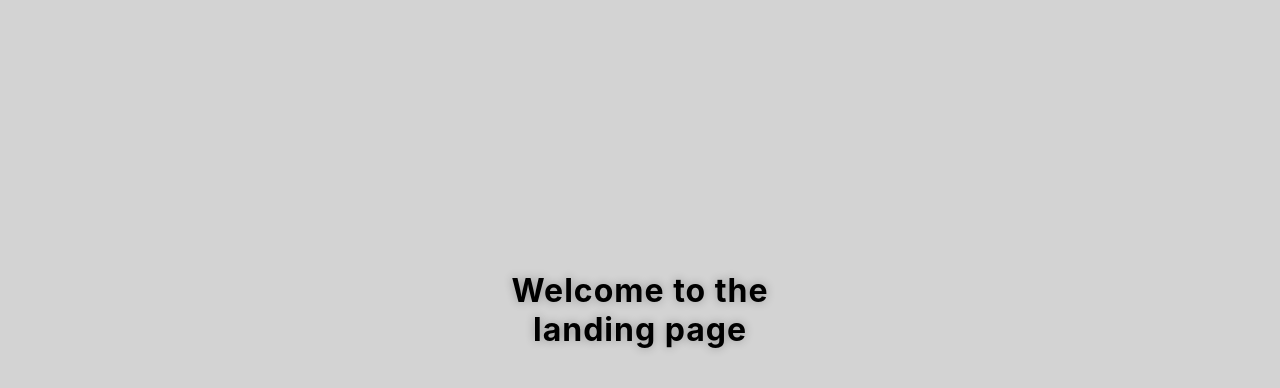
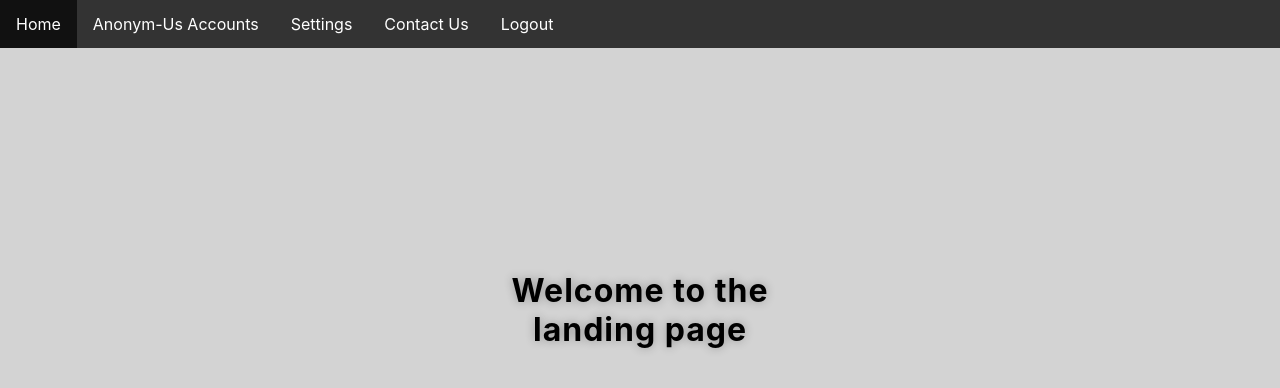
Before and after one commit to dyl77/Anonym-us, a React (Create React App) app in the folder electron-ui/: page /landing in a window 1280 px wide. Shown: the top 388 px of the page. Built offline with nearby package versions, Linux system fonts and the light colour scheme.

Commit message:
Added landing page navbar

```diff
--- a/electron-ui/src/Components/LandingComponents/LandingDisplay.js
+++ b/electron-ui/src/Components/LandingComponents/LandingDisplay.js
@@ -4,6 +4,15 @@
   return (
     <Yes>
       <LandingDisplayContainer>
+        <ul>
+          <div class="topnav">
+            <li><a class="active" href="#home">Home</a></li>
+            <li><a href="#accounts">Anonym-Us Accounts</a></li>
+            <li><a href="#profile">Settings</a></li>
+            <li><a href="#contact">Contact Us</a></li>
+            <li><a class="right" href="#logout">Logout</a></li>
+          </div>
+        </ul>
         <div class="login">
           <h1>Welcome to the landing page</h1>
         </div>
--- a/electron-ui/src/Styles/LandingStyles.js
+++ b/electron-ui/src/Styles/LandingStyles.js
@@ -133,6 +133,37 @@
     background-color: black;
   }
 
+  ul {
+    list-style-type: none;
+    margin: 0;
+    padding: 0;
+    overflow: hidden;
+    background-color: #333;
+  }
+
+  li {
+    float: left;
+  }
+
+  li a {
+    display: block;
+    color: white;
+    text-align: center;
+    padding: 14px 16px;
+    text-decoration: none;
+  }
+
+  /* Change the link color to #111 (black) on hover */
+  li a:hover {
+    background-color: #111;
+  }
+  .right {
+    float: right;
+  }
+  .active {
+    background-color: #04AA6D;
+  }
+
   body {
     width: 100vh;
     height: 100vh;
```
